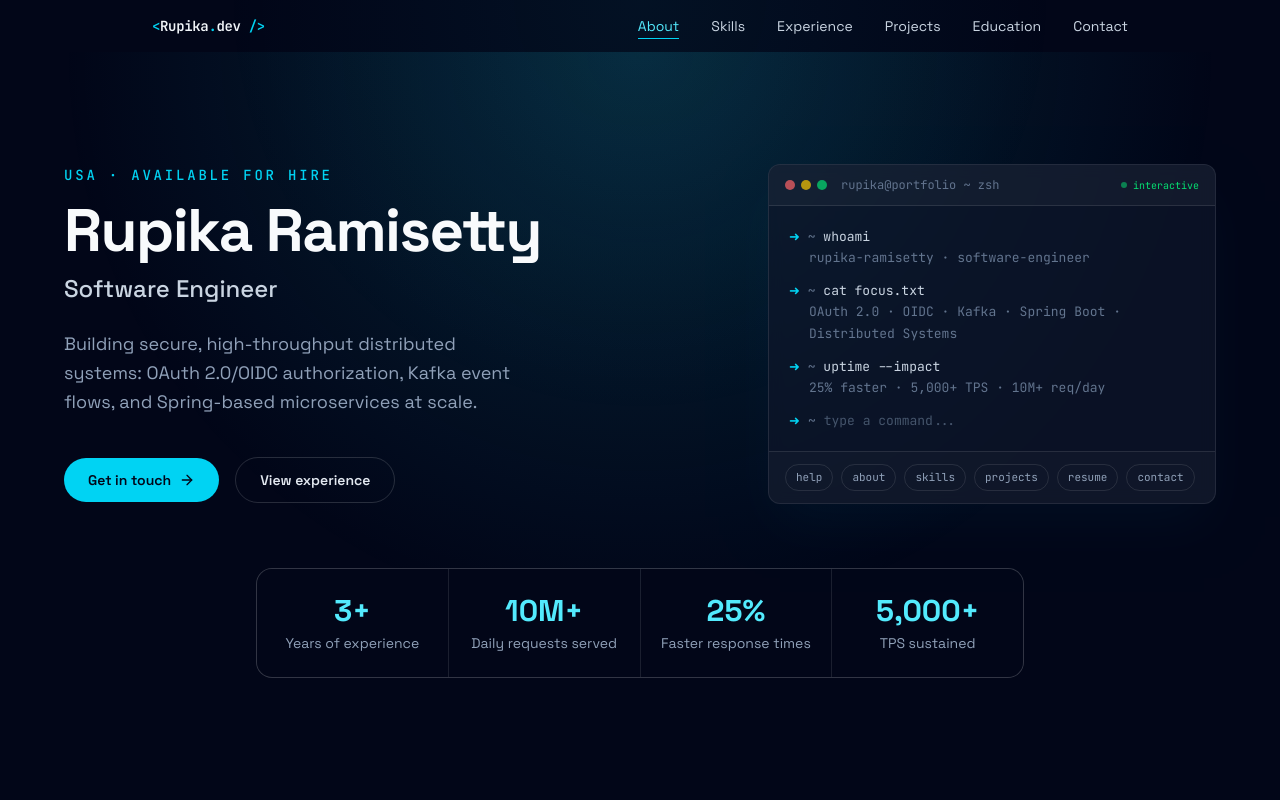
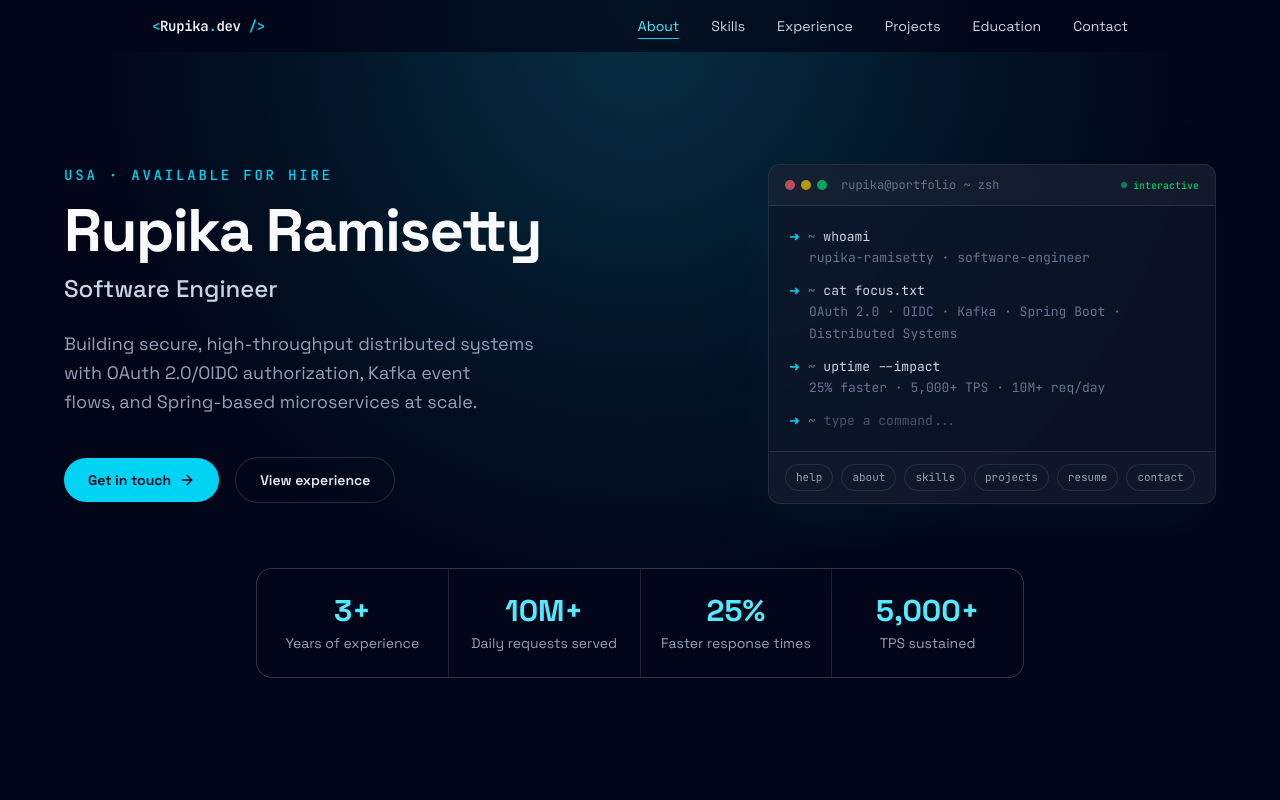
Before and after one commit to rupikaramisetty/rupika-portfolio, a React (Vite) app: page / in a window 1280 px wide. Shown: the top 800 px of the page. Built offline with nearby package versions, Linux system fonts and the light colour scheme.

Commit message:
Remove colon from hero tagline

```diff
--- a/src/data/resume.ts
+++ b/src/data/resume.ts
@@ -2,7 +2,7 @@ export const profile = {
   name: 'Rupika Ramisetty',
   title: 'Software Engineer',
   tagline:
-    'Building secure, high-throughput distributed systems: OAuth 2.0/OIDC authorization, Kafka event flows, and Spring-based microservices at scale.',
+    'Building secure, high-throughput distributed systems with OAuth 2.0/OIDC authorization, Kafka event flows, and Spring-based microservices at scale.',
   location: 'USA',
   email: 'ramisetty.rn@gmail.com',
   phone: '(940) 293-3037',
```
